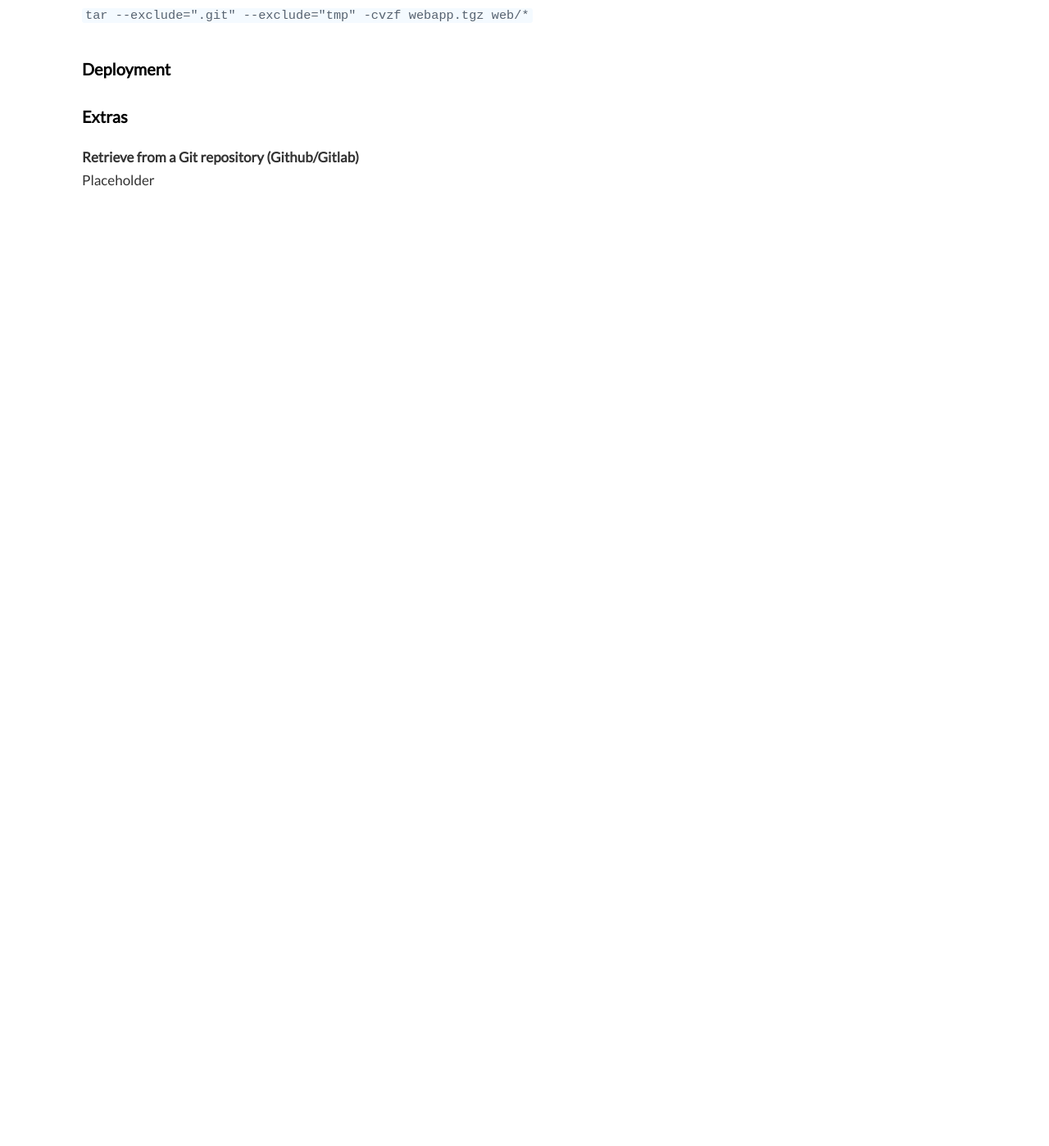
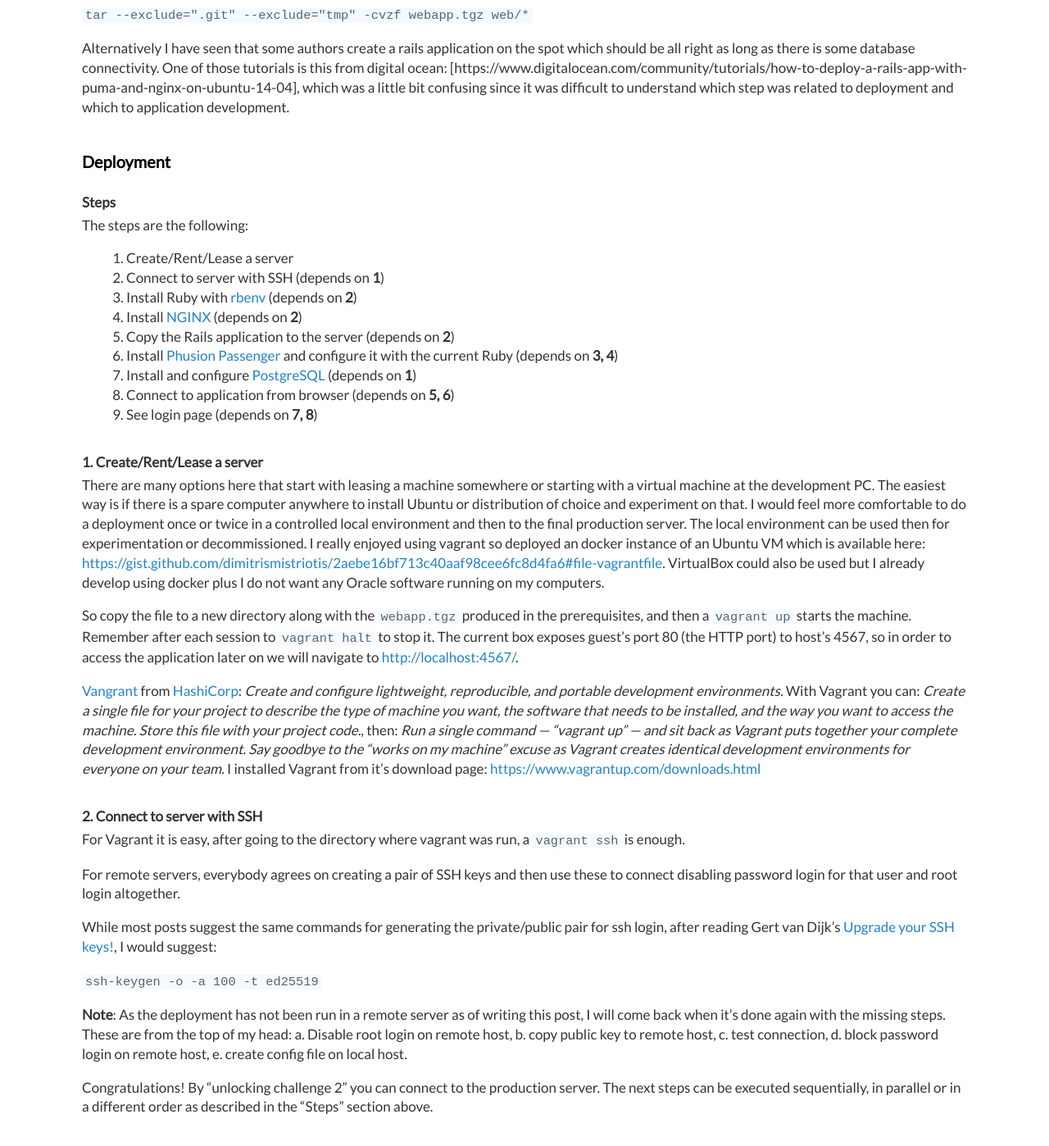
Before and after one commit to dimitrismistriotis/dimitrismistriotis.github.io, a Jekyll site: the page built from _posts/2017-01-07-deploy_rails.md, in a window 1280 px wide and 1400 px high, scrolled down 1069 px. Shown: the whole window at 82% size. Built offline with Jekyll 4.4.1, drawn with Linux system fonts in a browser that asks for light colours; before the commit the page ends 1318 px from its top, so only the background shows below that.

Commit message:
Steps list, steps 1 and 2

```diff
--- a/_posts/2017-01-07-deploy_rails.md
+++ b/_posts/2017-01-07-deploy_rails.md
@@ -66,7 +66,84 @@ assuming that the application resides in a folder named `web`:
 
 `tar --exclude=".git" --exclude="tmp" -cvzf webapp.tgz  web/*`
 
+Alternatively I have seen that some authors create a rails application on the
+spot which should be all right as long as there is some database connectivity.
+One of those tutorials is this from digital ocean: [https://www.digitalocean.com/community/tutorials/how-to-deploy-a-rails-app-with-puma-and-nginx-on-ubuntu-14-04], which was a
+little bit confusing since it was difficult to understand which step was related
+to deployment and which to application development.
+
 ## Deployment
+
+### Steps
+
+The steps are the following:
+
+1. Create/Rent/Lease a server
+2. Connect to server with SSH (depends on **1**)
+3. Install Ruby with [rbenv](https://github.com/rbenv/rbenv) (depends on **2**)
+4. Install [NGINX](https://nginx.org/en/) (depends on **2**)
+5. Copy the Rails application to the server (depends on **2**)
+6. Install [Phusion Passenger](https://www.phusionpassenger.com/) and configure
+   it with the current Ruby (depends on **3, 4**)
+7. Install and configure [PostgreSQL](https://www.postgresql.org/) (depends on
+   **1**)
+8. Connect to application from browser (depends on **5, 6**)
+9. See login page (depends on **7, 8**)
+
+### 1. Create/Rent/Lease a server
+
+There are many options here that start with leasing a machine somewhere or
+starting with a virtual machine at the development PC. The easiest way is if
+there is a spare computer anywhere to install Ubuntu or distribution of choice
+and experiment on that. I would feel more comfortable to do a deployment once or
+twice in a controlled local environment and then to the final production server.
+The local environment can be used then for experimentation or decommissioned.
+I really enjoyed using vagrant so deployed an docker instance of an Ubuntu VM
+which is available here: <https://gist.github.com/dimitrismistriotis/2aebe16bf713c40aaf98cee6fc8d4fa6#file-vagrantfile>.
+VirtualBox could also be used but I already develop using docker plus I do not
+want any Oracle software running on my computers.
+
+So copy the file to a new directory along with the `webapp.tgz` produced in the
+prerequisites, and then a `vagrant up` starts the machine. Remember after each
+session to `vagrant halt` to stop it. The current box exposes guest's port 80
+(the HTTP port) to host's 4567, so in order to access the application later on
+we will navigate to <http://localhost:4567/>.
+
+[Vangrant](https://www.vagrantup.com/) from
+[HashiCorp](https://www.hashicorp.com/): *Create and configure lightweight,
+reproducible, and portable development environments.* With Vagrant you can:
+*Create a single file for your project to describe the type of machine you
+want, the software that needs to be installed, and the way you want to access
+the machine. Store this file with your project code.*, then: *Run a single
+command — "vagrant up" — and sit back as Vagrant puts together your complete
+development environment. Say goodbye to the "works on my machine" excuse as
+Vagrant creates identical development environments for everyone on your team.*
+I installed Vagrant from it's download page:
+<https://www.vagrantup.com/downloads.html>
+
+### 2. Connect to server with SSH
+
+For Vagrant it is easy, after going to the directory where vagrant was run, a
+`vagrant ssh` is enough.
+
+For remote servers, everybody agrees on creating a pair of SSH keys and then use
+these to connect disabling password login for that user and root login
+altogether.
+
+While most posts suggest the same commands for generating the private/public
+pair for ssh login, after reading  Gert van Dijk's [Upgrade your SSH keys!](https://blog.g3rt.nl/upgrade-your-ssh-keys.html#generate-your-new-sexy-ed25519-key), I would suggest:
+
+`ssh-keygen -o -a 100 -t ed25519`
+
+**Note**: As the deployment has not been run in a remote server as of writing
+this post, I will come back when it's done again with the missing steps. These
+are from the top of my head: a. Disable root login on remote host, b. copy
+public key to remote host, c. test connection, d. block password login on remote
+host, e. create config file on local host.
+
+Congratulations! By "unlocking challenge 2" you can connect to the production
+server. The next steps can be executed sequentially, in parallel or in a
+different order as described in the "Steps" section above.
 
 ## Extras
 
```
